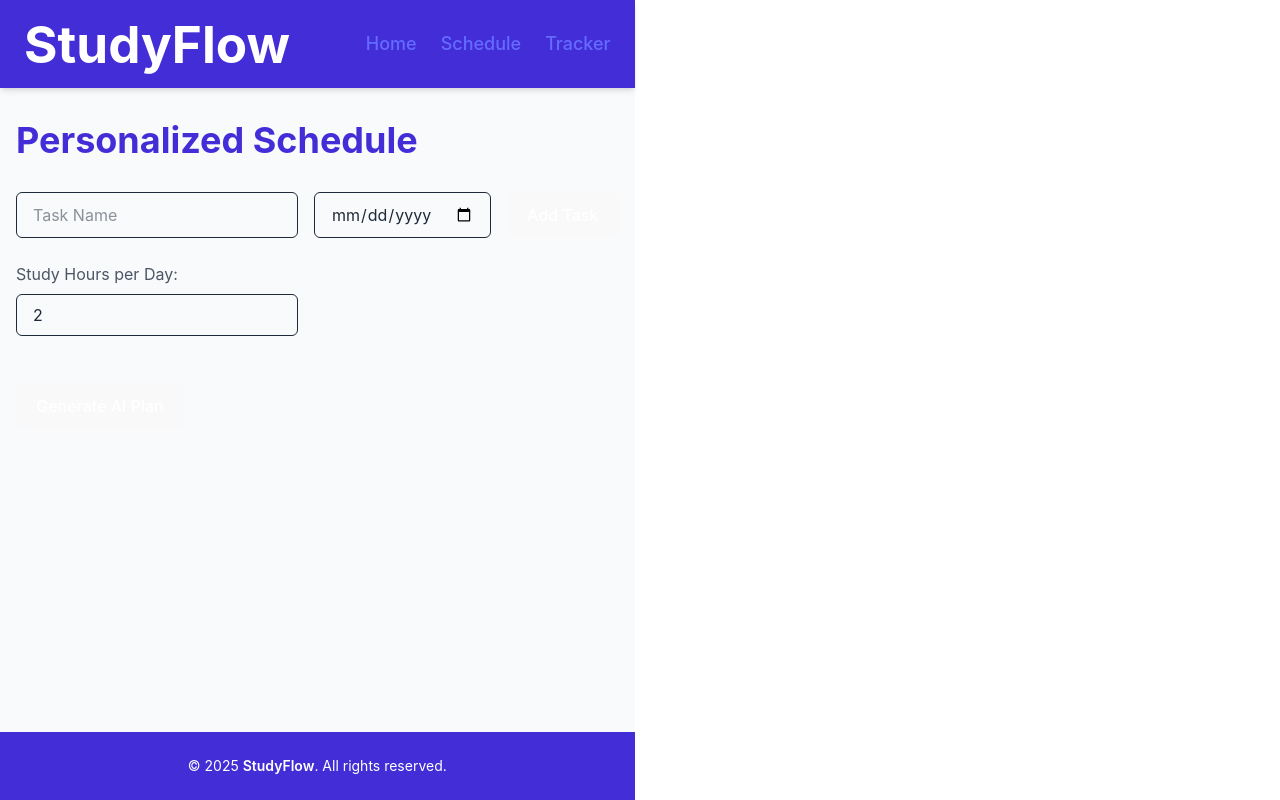
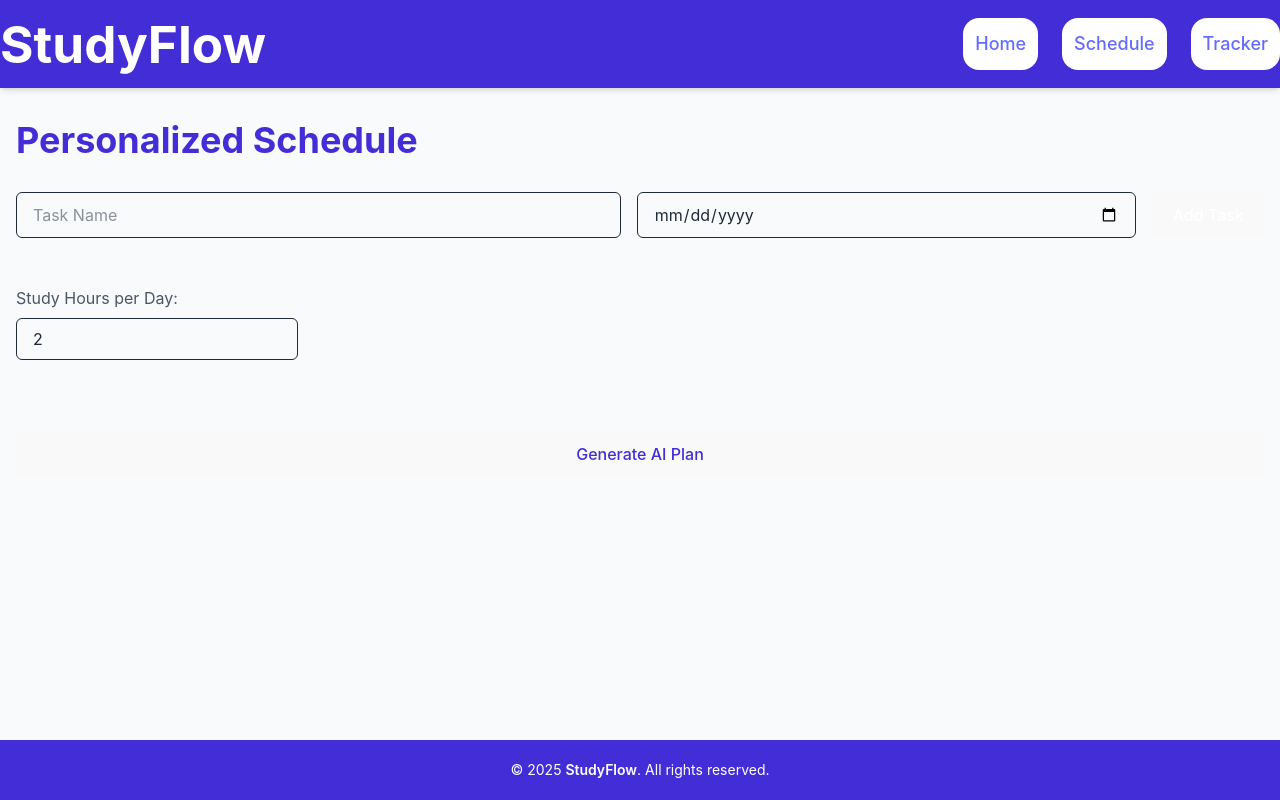
Before and after one commit to CrudusLiv/StudyFlow, a React (Vite) app: page /schedule in a window 1280 px wide. Built offline with nearby package versions, Linux system fonts and the light colour scheme.

Commit message:
a bit of design

```diff
--- a/package.json
+++ b/package.json
@@ -10,7 +10,7 @@
     "preview": "vite preview"
   },
   "dependencies": {
-    "@tailwindcss/vite": "^4.0.0",
+    "@tailwindcss/vite": "^4.0.3",
     "axios": "^1.7.9",
     "date-fns": "^4.1.0",
     "react": "^18.3.1",
@@ -30,9 +30,9 @@
     "eslint-plugin-react-refresh": "^0.4.16",
     "globals": "^15.14.0",
     "postcss": "^8.5.1",
-    "tailwindcss": "^4.0.0",
+    "tailwindcss": "^4.0.3",
     "typescript": "~5.6.2",
     "typescript-eslint": "^8.18.2",
-    "vite": "^6.0.5"
+    "vite": "^6.0.11"
   }
 }
--- a/src/App.tsx
+++ b/src/App.tsx
@@ -8,7 +8,7 @@ import Tracker from './pages/Tracker';
 const App = () => {
   return (
     <Router>
-      <div className="min-h-screen flex flex-col bg-gray-50 text-gray-800">
+      <div className="min-h-screen w-screen flex flex-col bg-gray-50 text-gray-800">
         <Header />
         <main className="flex-grow container mx-auto px-4 py-8">
           <Routes>
--- a/src/components/Footer.tsx
+++ b/src/components/Footer.tsx
@@ -1,9 +1,10 @@
 const Footer = () => {
     return (
-      <footer className="bg-indigo-700 text-white py-6 text-center">
-        <p className="text-sm">
-          &copy; 2025 <span className="font-semibold">StudyFlow</span>. All rights reserved.
+      <footer className="bg-indigo-700 text-white py-5 text-center">
+        <p className="text-center text-sm">
+          &copy; {new Date().getFullYear()} <span className="font-semibold">StudyFlow</span>. All rights reserved.
         </p>
+
       </footer>
     );
   };
--- a/src/components/Header.tsx
+++ b/src/components/Header.tsx
@@ -3,16 +3,16 @@ import { Link } from 'react-router-dom';
 const Header = () => {
   return (
     <header className="bg-indigo-700 text-white shadow-md">
-      <nav className="container mx-auto flex justify-between items-center py-4 px-6">
-        <h1 className="text-2xl font-bold">StudyFlow</h1>
-        <div className="space-x-6">
-          <Link to="/" className="hover:text-indigo-300 text-lg">
+      <nav className="container mx-auto flex justify-between items-center py-4 px-0 ">
+        <h1 className="text-xl font-bold">StudyFlow</h1>
+        <div className="space-x-6 flex items-center mr-0 ">
+          <Link to="/" className="hover:text-indigo-300 text-lg rounded-2xl bg-white p-3 ">
             Home
           </Link>
-          <Link to="/schedule" className="hover:text-indigo-300 text-lg">
+          <Link to="/schedule" className="hover:text-indigo-300 text-lg rounded-2xl bg-white p-3">
             Schedule
           </Link>
-          <Link to="/tracker" className="hover:text-indigo-300 text-lg">
+          <Link to="/tracker" className="hover:text-indigo-300 text-lg rounded-2xl bg-white p-3">
             Tracker
           </Link>
         </div>
--- a/src/index.css
+++ b/src/index.css
@@ -1,5 +1,5 @@
 @import "tailwindcss";
-@tailwind utilities;
+@import 'tailwindcss/utilities';
 
 
 
--- a/src/pages/Home.tsx
+++ b/src/pages/Home.tsx
@@ -11,12 +11,12 @@ const Home = () => {
       </p>
       <div className="flex justify-center space-x-6">
         <Link to="/schedule">
-          <button className="px-8 py-4 bg-indigo-700 text-white text-lg font-semibold rounded-md hover:bg-indigo-600">
+          <button className="px-8 py-4 bg-indigo-700 text-indigo-700 text-lg font-semibold rounded-md hover:scale-120">
             Get Started
           </button>
         </Link>
         <Link to="/tracker">
-          <button className="px-8 py-4 bg-gray-200 text-indigo-700 text-lg font-semibold rounded-md hover:bg-gray-300">
+          <button className="px-8 py-4 bg-gray-200 text-indigo-700 text-lg font-semibold rounded-md hover:scale-120">
             View Progress
           </button>
         </Link>
--- a/src/pages/Schedule.tsx
+++ b/src/pages/Schedule.tsx
@@ -69,7 +69,7 @@ const Schedule = () => {
         <h2 className="text-4xl font-bold text-indigo-700 mb-8">
           Personalized Schedule
         </h2>
-        <div className="space-y-6">
+        <div className="space-y-6 grid auto-cols-auto auto-rows-auto gap-6">
           <div className="flex flex-wrap gap-4">
             <input
               type="text"
@@ -97,14 +97,14 @@ const Schedule = () => {
             <input
               type="number"
               value={studyHours}
-              onChange={(e) => setStudyHours(Number(e.target.value))}
+              onChange={(e) => setStudyHours(Math.max(0, Math.min(24, Number(e.target.value))))}
               className="px-4 py-2 border rounded-md"
             />
           </div>
 
           <button
             onClick={fetchAiPlan}
-            className="mt-6 px-8 py-4 bg-indigo-700 text-white font-semibold rounded-md hover:bg-indigo-600"
+            className="mt-6 px-8 py-4 bg-indigo-700 text-indigo-700 font-semibold rounded-md hover:bg-indigo-600"
           >
             {loading ? 'Generating Plan...' : 'Generate AI Plan'}
           </button>
--- a/src/pages/Tracker.tsx
+++ b/src/pages/Tracker.tsx
@@ -64,7 +64,7 @@ const Tracker = () => {
         </p>
         <button
           onClick={handleDTR}
-          className={`w-full py-3 bg-indigo-700 text-white font-semibold rounded-lg hover:bg-indigo-600 transition-all duration-300 ${
+          className={`w-full py-3 bg-indigo-700 text-indigo-700 font-semibold rounded-lg hover:bg-indigo-600 transition-all duration-300 ${
             loading && "opacity-50 cursor-not-allowed"
           }`}
           disabled={loading}
```
Also changed, not shown: 1 other file (tests, documents, lock files or other folders).
